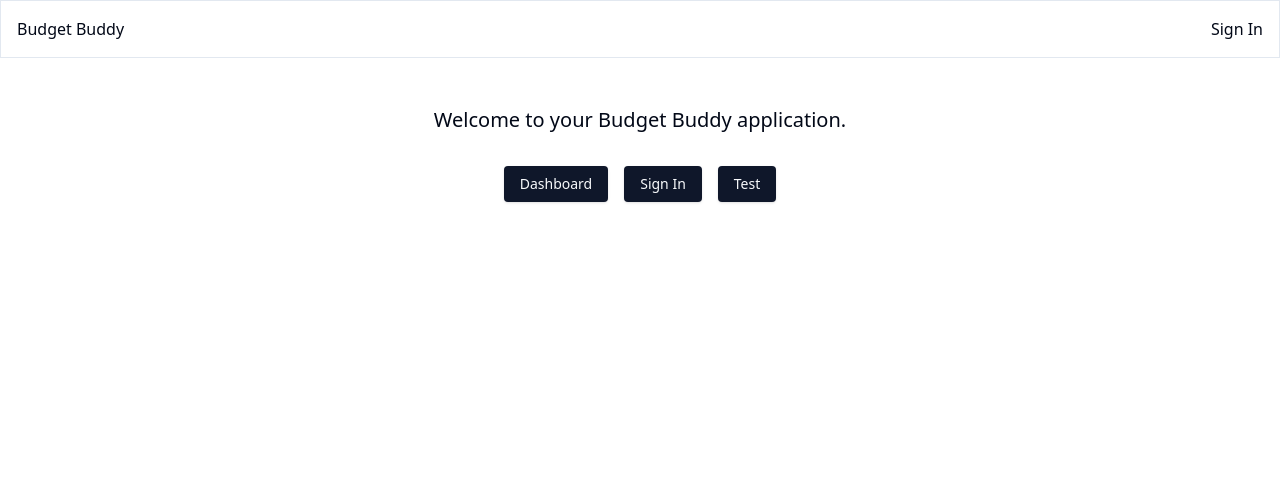
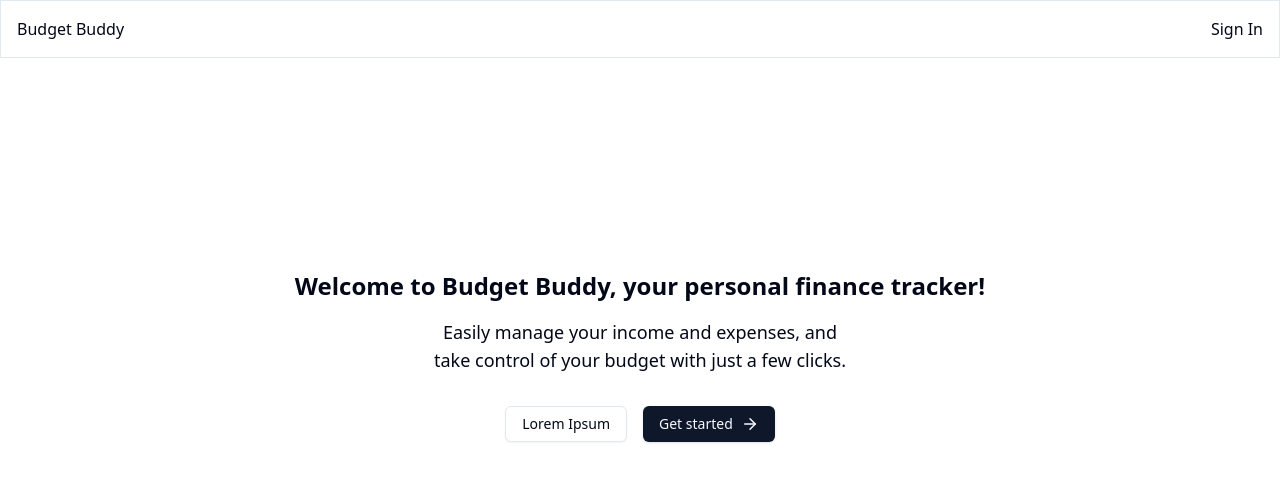
Before and after one commit to ArthurSalle/budget-buddy, a React (Vite) app: page / in a window 1280 px wide. Shown: the top 482 px of the page. Built offline with nearby package versions, Linux system fonts and the light colour scheme; no server answers.

Commit message:
setup redirection after auth

```diff
--- a/src/App.tsx
+++ b/src/App.tsx
@@ -1,24 +1,28 @@
-import { useClerk } from "@clerk/clerk-react"
+import { Link } from "react-router-dom"
 import { Button } from "./components/ui/button"
-import { Link } from "react-router-dom"
+import { ArrowRight } from "lucide-react"
 
 export default function App() {
-  const clerk = useClerk()
-
   return (
-    <div className=" flex flex-col items-center gap-8">
-      <h1 className="text-xl font-medium mt-12">
-        Welcome to your Budget Buddy application.
+    <div className="h-[calc(100dvh-68px)] flex flex-col justify-center items-center gap-4 -mt-[68px]">
+      <h1 className="text-2xl font-semibold text-center text-balance">
+        Welcome to Budget Buddy, your personal finance tracker!
       </h1>
 
-      <div className="flex items-center gap-4">
+      <h2 className="text-lg text-center text-balance">
+        Easily manage your income and expenses, and
+        <br className="hidden md:block" /> take control of your budget with just
+        a few clicks.
+      </h2>
+
+      <div className="flex items-center gap-4 mt-4">
+        <Button variant="outline">Lorem Ipsum</Button>
+
         <Link to={"/dashboard"}>
-          <Button className="rounded">Dashboard</Button>
+          <Button>
+            Get started <ArrowRight className="ml-2" size={18} />
+          </Button>
         </Link>
-        <Button className="rounded">Sign In</Button>
-        <Button onClick={() => clerk.openSignIn({})} className="rounded">
-          Test
-        </Button>
       </div>
     </div>
   )
--- a/src/main.tsx
+++ b/src/main.tsx
@@ -3,9 +3,18 @@ import ReactDOM from "react-dom/client"
 import "./index.css"
 import { RouterProvider } from "react-router-dom"
 import { router } from "./router.tsx"
+import { ClerkProvider } from "@clerk/clerk-react"
+
+const PUBLISHABLE_KEY = import.meta.env.VITE_CLERK_PUBLISHABLE_KEY
+
+if (!PUBLISHABLE_KEY) {
+  throw new Error("Missing Publishable Key")
+}
 
 ReactDOM.createRoot(document.getElementById("root")!).render(
   <React.StrictMode>
-    <RouterProvider router={router} />
+    <ClerkProvider publishableKey={PUBLISHABLE_KEY}>
+      <RouterProvider router={router} />
+    </ClerkProvider>
   </React.StrictMode>
 )
```
Also changed, not shown: src/router.tsx (+5 -5 lines).
